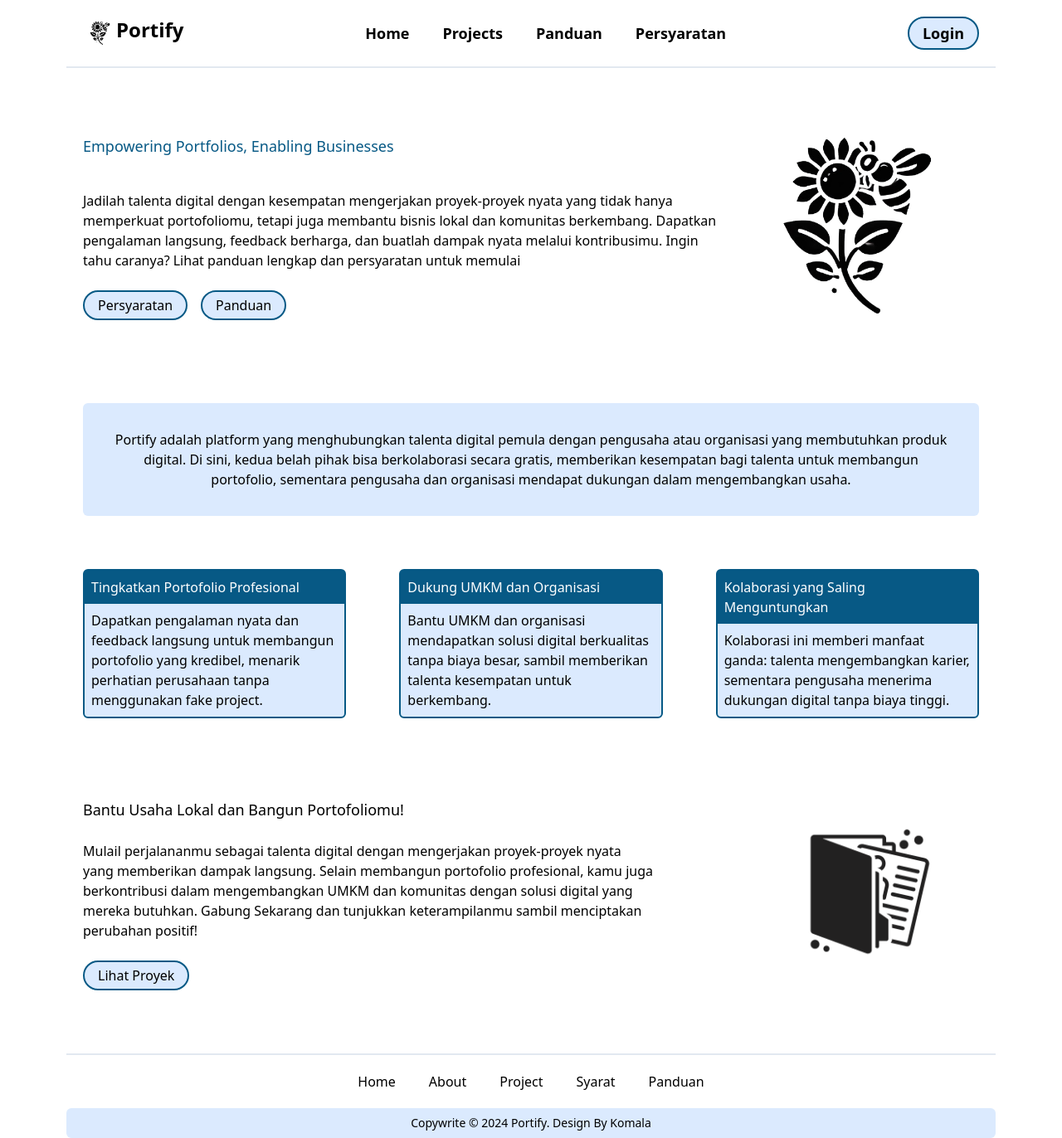
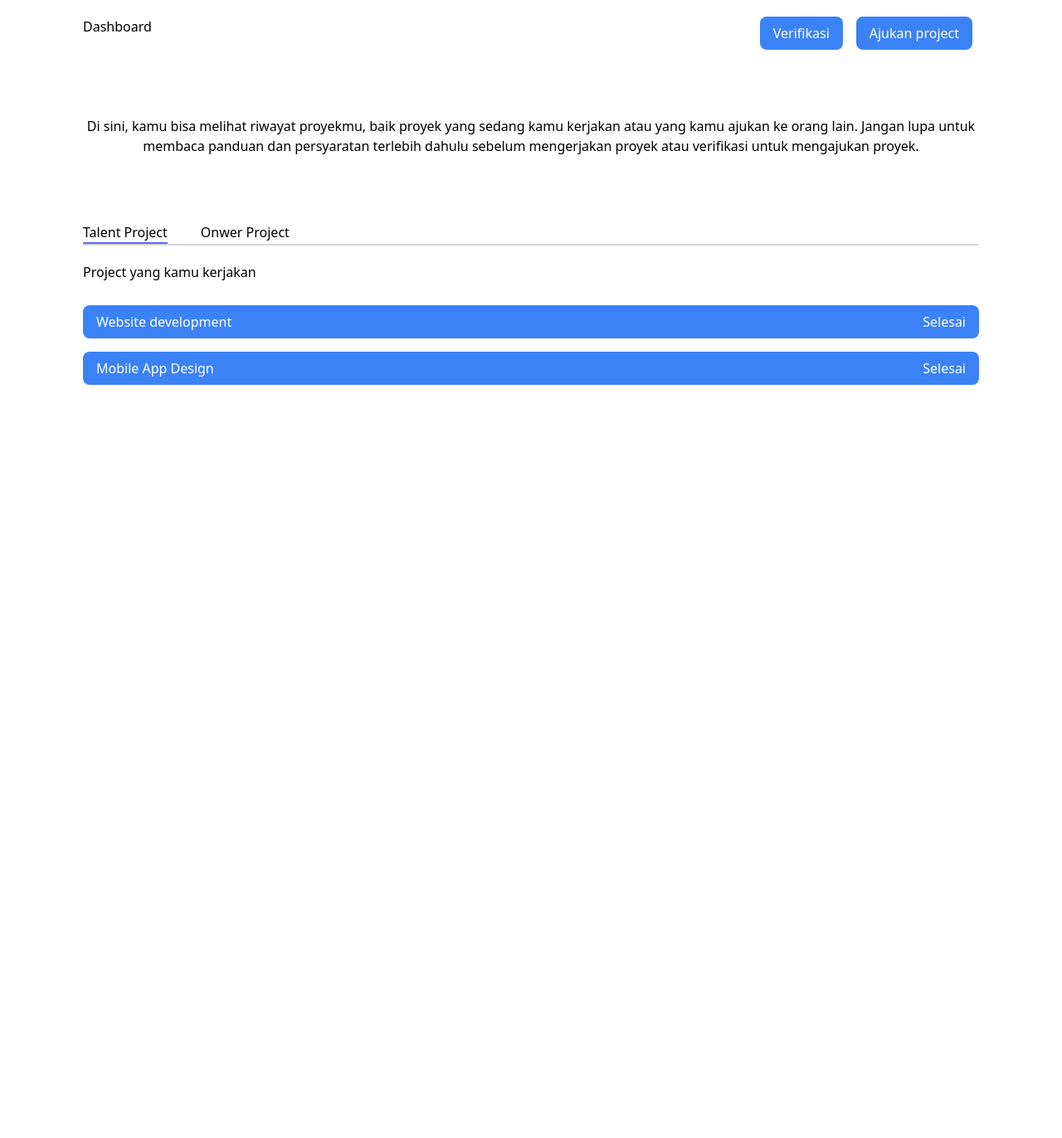
Before and after one commit to Komalasari076/Portify-project, a React (Vite) app: page / in a window 1280 px wide. Shown: the whole page at 83% size. After the commit the page ends 800 px from the top, so only its background shows below. Built offline with nearby package versions, Linux system fonts and the light colour scheme.

Commit message:
memperbaiki navigasi dan merubah style pada login dan register

```diff
--- a/src/App.jsx
+++ b/src/App.jsx
@@ -8,23 +8,25 @@ import ProjectDetail from "./components/Main/ProjectDetail";
 import Dashboard from "./components/Main/Dashboard";
 import HomePage from "./components/HomePage";
 import Persyaratan from "./components/Main/Persyaratan";
+import Register from "./components/Header/Register";
 
 function App() {
   return (
     <div className="box-border md:container md:mx-auto">
-      <Navbar />
+      {/* <Navbar /> */}
+
       <Routes>
+        {/* <Route path="/login" element={<Login />} />
+        <Route path="/register" element={<Register />} />
         <Route path="/" element={<HomePage />} />
         <Route path="/project" element={<ProjectList />} />
         <Route path="/projects/:id" element={<ProjectDetail />} />
         <Route path="/panduan" element={<Panduan />} />
-        <Route path="/persyaratan" element={<Persyaratan />} />
-        <Route path="/login" element={<Login />} />
+        <Route path="/persyaratan" element={<Persyaratan />} /> */}
+        <Route path="/" element={<Dashboard />} />
       </Routes>
 
-      <Footer />
-
-      {/* <Register /> */}
+      {/* <Footer /> */}
     </div>
   );
 }
--- a/src/components/Footer/Footer.jsx
+++ b/src/components/Footer/Footer.jsx
@@ -1,21 +1,20 @@
+import { Link } from "react-router-dom";
+
 function Footer() {
   return (
     <div className="">
       <div className="flex justify-center gap-10 list-none font-medium p-5 border-t-2 border-slate-200">
         <li className=" hover:text-sky-800 transition duration-300 ease-in-out">
-          Home
+          <Link to="/">Home</Link>
         </li>
         <li className=" hover:text-sky-800 transition duration-300 ease-in-out">
-          About
+          <Link to="/project">Projects</Link>
+        </li>
+        <li className="hover:text-sky-800 transition duration-300 ease-in-out">
+          <Link to="/panduan">Panduan</Link>
         </li>
         <li className=" hover:text-sky-800 transition duration-300 ease-in-out">
-          Project
-        </li>
-        <li className=" hover:text-sky-800 transition duration-300 ease-in-out">
-          Syarat
-        </li>
-        <li className="hover:text-sky-800 transition duration-300 ease-in-out">
-          Panduan
+          <Link to="/persyaratan">Persyaratan</Link>
         </li>
       </div>
 
--- a/src/components/Header/Login.jsx
+++ b/src/components/Header/Login.jsx
@@ -1,35 +1,46 @@
+import { Link } from "react-router-dom";
+
 function Login() {
   return (
     <>
-      <div className="flex justify-center items-center h-screen ">
-        <div className="w-full max-w-md bg-white p-8 shadow-lg rounded-lg">
+      <div className="flex justify-center items-center h-screen font-medium">
+        <div className="w-full max-w-md bg-blue-100 border-2 border-sky-800 p-10 rounded-lg">
           <h2 className="text-2xl font-bold text-center mb-6">Login</h2>
-          <form className="space-y-4">
+          <form>
+            <div className="my-4">
+              <label className=" text-gray-900">Email</label>
+              <input
+                type="email"
+                placeholder="Email"
+                required
+                className="w-full p-1 rounded-md"
+              />
+            </div>
+
             <div>
-              <label className="block text-sm font-medium text-gray-700">
-                Email
-              </label>
-              <input type="email" placeholder="Email" required />
+              <label className=" text-gray-900">Password</label>
+              <input
+                type="password"
+                placeholder="Password"
+                required
+                className="w-full p-1 rounded-md"
+              />
             </div>
-            <div>
-              <label className="block text-sm font-medium text-gray-700">
-                Password
-              </label>
-              <input type="password" placeholder="Password" required />
-            </div>
+
             <button
               type="submit"
-              className="w-full py-2 px-4 bg-indigo-600 text-white font-semibold rounded-md hover:bg-indigo-500"
+              className="w-full rounded-md bg-sky-800 py-1 px-4 hover:bg-sky-600 my-8 text-white"
             >
               Login
             </button>
           </form>
+
           <div className="text-center mt-4">
             <p>
-              Belum punya akun?{" "}
-              <a href="/register" className="text-indigo-600">
+              Belum punya akun?
+              <Link to="/register" className="text-sky-800 ml-1">
                 Daftar di sini
-              </a>
+              </Link>
             </p>
           </div>
         </div>
--- a/src/components/Header/Navbar.jsx
+++ b/src/components/Header/Navbar.jsx
@@ -5,7 +5,7 @@ function Navbar() {
   return (
     <div className="flex justify-between items-center text-lg font-bold p-5 border-b-2 border-slate-200">
       <div className="flex">
-        <img src={logo} alt="" width={40} />
+        <img src={logo} alt="Logo" width={40} />
         <h1 className="text-2xl">Portify</h1>
       </div>
 
--- a/src/components/Header/Register.jsx
+++ b/src/components/Header/Register.jsx
@@ -1,40 +1,55 @@
+import { Link } from "react-router-dom";
+
 function Register() {
   return (
-    <div className="flex justify-center items-center h-screen">
-      <div className="w-full max-w-md bg-white p-8 shadow-lg rounded-lg">
+    <div className="flex justify-center items-center h-screen font-medium">
+      <div className="w-full max-w-md bg-blue-100 border-2 border-sky-800 p-10 rounded-lg">
         <h2 className="text-2xl font-bold text-center mb-6">Register</h2>
-        <form className="space-y-4">
+        <form>
+          <div className="my-4">
+            <label className=" text-gray-900">Email</label>
+            <input
+              type="email"
+              placeholder="Email"
+              required
+              className="w-full p-1 rounded-md"
+            />
+          </div>
+
+          <div className="my-4">
+            <label className="text-gray-900">Password</label>
+            <input
+              type="password"
+              placeholder="Password"
+              required
+              className="w-full p-1 rounded-md"
+            />
+          </div>
+
           <div>
-            <label className="block text-sm font-medium text-gray-700">
-              Email
-            </label>
-            <input type="email" placeholder="Email" required />
+            <label className=" text-gray-900">Confirm Password</label>
+            <input
+              type="password"
+              placeholder="Confirm Password"
+              required
+              className="w-full p-1 rounded-md"
+            />
           </div>
-          <div>
-            <label className="block text-sm font-medium text-gray-700">
-              Password
-            </label>
-            <input type="password" placeholder="Password" required />
-          </div>
-          <div>
-            <label className="block text-sm font-medium text-gray-700">
-              Confirm Password
-            </label>
-            <input type="password" placeholder="Confirm Password" required />
-          </div>
+
           <button
             type="submit"
-            className="w-full py-2 px-4 bg-indigo-600 text-white font-semibold rounded-md hover:bg-indigo-500"
+            className="w-full rounded-md bg-sky-800 py-1 px-4 hover:bg-sky-600 my-8 text-white"
           >
             Register
           </button>
         </form>
+
         <div className="text-center mt-4">
           <p>
-            Sudah punya akun?{" "}
-            <a href="/login" className="text-indigo-600">
+            Sudah punya akun?
+            <Link to="/login" className="text-sky-800 ml-1">
               Login di sini
-            </a>
+            </Link>
           </p>
         </div>
       </div>
--- a/src/components/Main/CallToAction.jsx
+++ b/src/components/Main/CallToAction.jsx
@@ -1,9 +1,10 @@
+import { Link } from "react-router-dom";
 import portofolio from "../../assets/Desain tanpa judul.png";
 
 function CallToAction() {
   return (
-    <div className="flex justify-between items-center font-medium text-base p-5 gap-x-32 h-96">
-      <div>
+    <div className="flex justify-between items-center font-medium text-base px-5 py-10 gap-x-32 min-h-full">
+      <div className="w-3/5">
         <h1 className="text-lg">Bantu Usaha Lokal dan Bangun Portofoliomu!</h1>
         <br />
         <p className="mb-6">
@@ -16,11 +17,11 @@ function CallToAction() {
         </p>
 
         <button className="rounded-full bg-blue-100 border-2 border-sky-800 py-1 px-4 hover:bg-blue-300">
-          Lihat Proyek
+          <Link to="/project">Lihat Proyek</Link>
         </button>
       </div>
 
-      <div className="w-full">
+      <div className="w-2/5">
         <img src={portofolio} alt="Portfolio" />
       </div>
     </div>
--- a/src/components/Main/HeroSection.jsx
+++ b/src/components/Main/HeroSection.jsx
@@ -1,9 +1,10 @@
+import { Link } from "react-router-dom";
 import logo from "../../assets/logo.png";
 
 function HeroSection() {
   return (
-    <div className="flex justify-beetween items-center gap-x-4 font-medium px-5 py-10 h-96">
-      <div>
+    <div className="flex justify-beetween items-center gap-x-4 font-medium px-5 py-10 min-h-full">
+      <div className="w-3/5">
         <div className="mb-10 text-sky-800 text-lg">
           <h1>Empowering Portfolios, Enabling Businesses</h1>
         </div>
@@ -21,15 +22,15 @@ function HeroSection() {
 
         <div>
           <button className="rounded-full bg-blue-100 border-2 border-sky-800 py-1 px-4 hover:bg-blue-300 mr-4">
-            Persyaratan
+            <Link to="/panduan">Panduan</Link>
           </button>
-          <button className="rounded-full bg-blue-100 border-2 border-sky-800 py-1 px-4 hover:bg-blue-300">
-            Panduan
+          <button className="rounded-full bg-blue-100 border-2 border-sky-800 py-1 px-4 hover:bg-blue-300 ">
+            <Link to="/persyaratan">Persyaratan</Link>
           </button>
         </div>
       </div>
 
-      <div className="w-full">
+      <div className="w-2/5">
         <img src={logo} alt="Logo Portify" />
       </div>
     </div>
--- a/src/components/Main/Panduan.jsx
+++ b/src/components/Main/Panduan.jsx
@@ -11,7 +11,7 @@ function Panduan() {
             onClick={() => setActive("talent")}
             className={` mr-10 ${
               active === "talent"
-                ? "border-b-2 border-indigo-500/100"
+                ? "border-b-2 border-sky-800"
                 : "border-gray-300"
             }`}
           >
@@ -22,7 +22,7 @@ function Panduan() {
             onClick={() => setActive("onwer")}
             className={` ${
               active === "onwer"
-                ? "border-b-2 border-indigo-500/100"
+                ? "border-b-2 border-sky-800"
                 : "border-gray-300"
             }`}
           >
--- a/src/components/Main/Persyaratan.jsx
+++ b/src/components/Main/Persyaratan.jsx
@@ -12,7 +12,7 @@ function Persyaratan() {
               onClick={() => setActive("talent")}
               className={` mr-10 ${
                 active === "talent"
-                  ? "border-b-2 border-indigo-500/100"
+                  ? "border-b-2 border-sky-800"
                   : "border-gray-300"
               }`}
             >
@@ -23,7 +23,7 @@ function Persyaratan() {
               onClick={() => setActive("onwer")}
               className={` ${
                 active === "onwer"
-                  ? "border-b-2 border-indigo-500/100"
+                  ? "border-b-2 border-sky-800"
                   : "border-gray-300"
               }`}
             >
```
